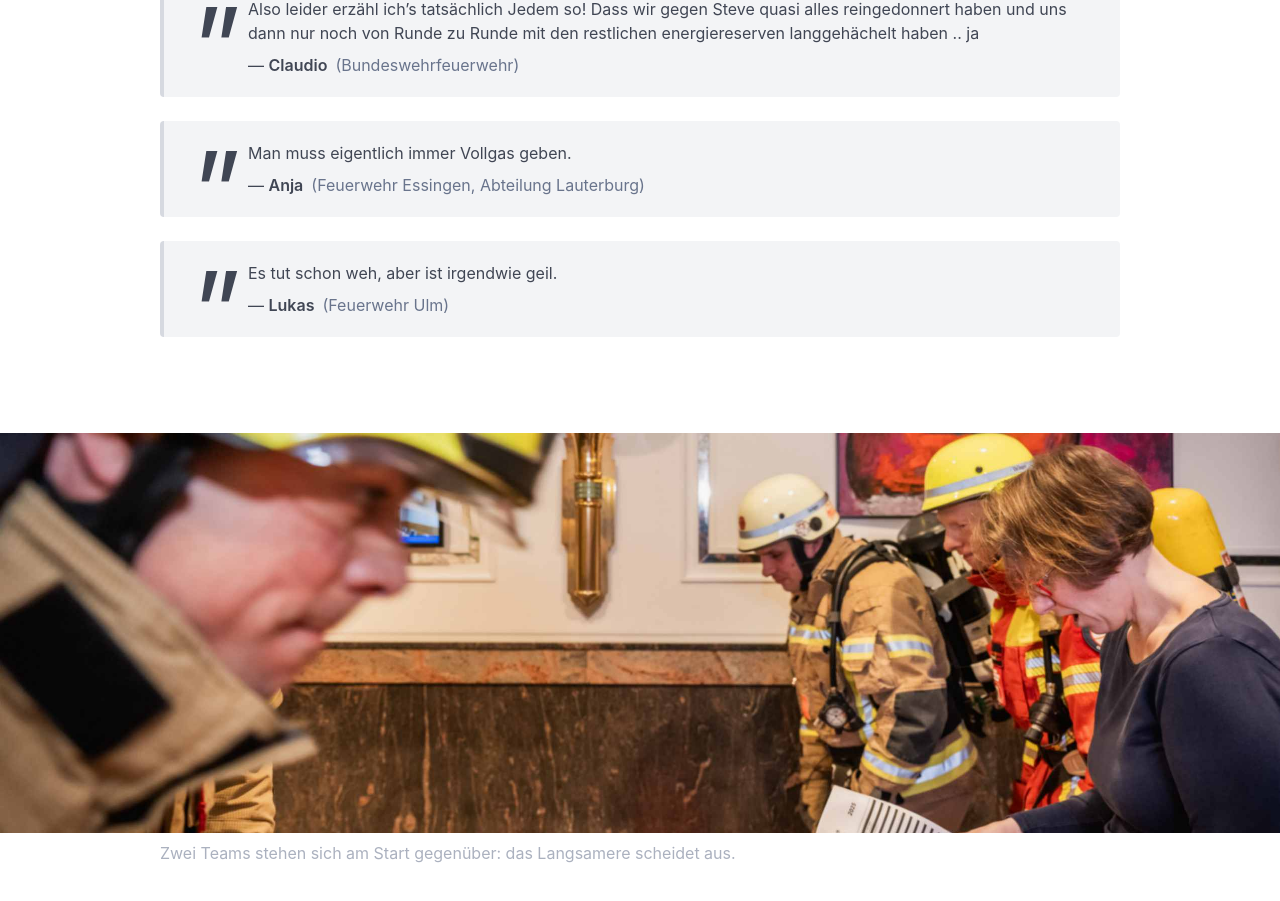
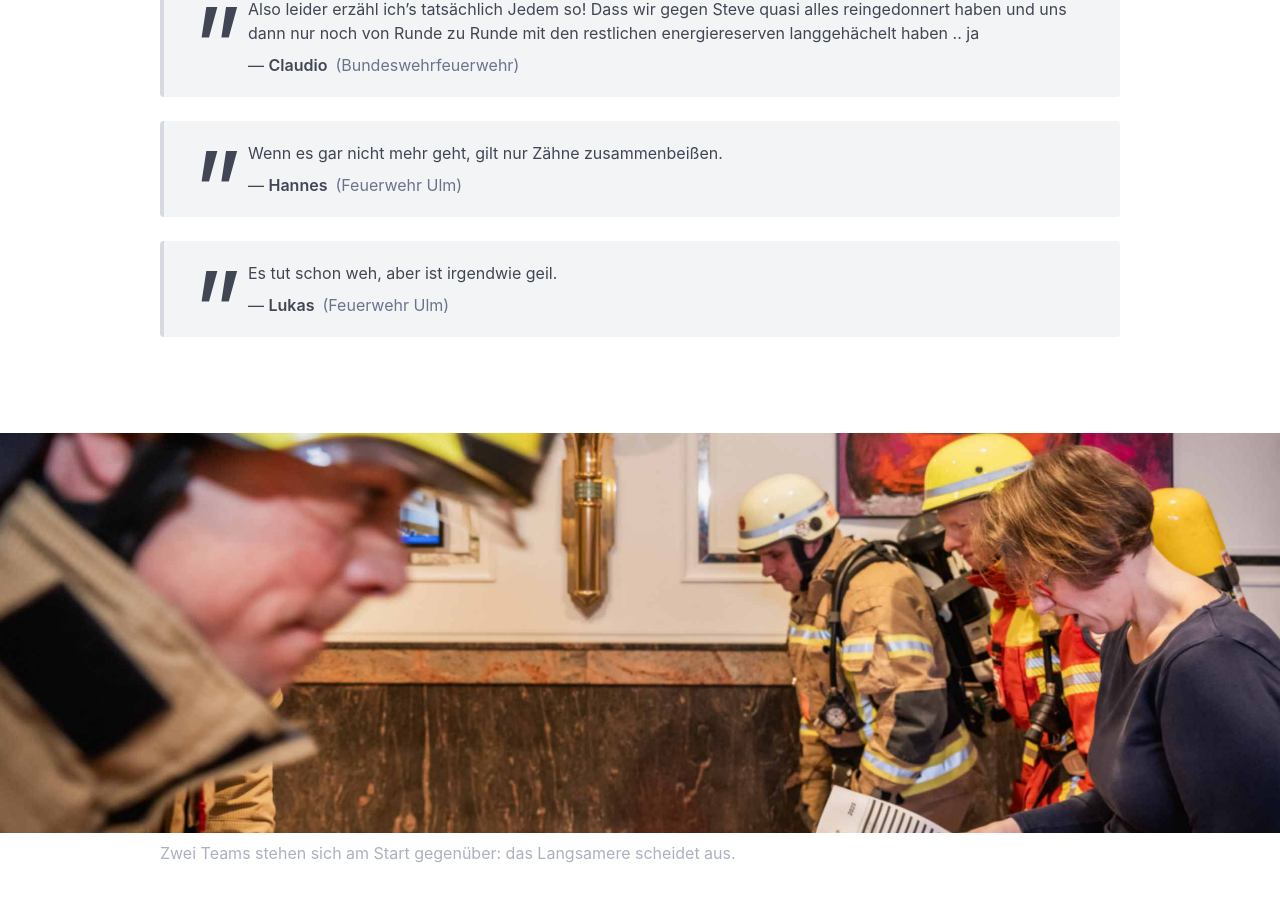
Before and after one commit to steffkes/schachmatt-ulm, a Nuxt app: page / in a window 1280 px wide. Shown: the part 3354-4255 px from the top of the page. Built offline with nearby package versions, Linux system fonts and the light colour scheme; no server answers.

Commit message:
fix hannes's quote

```diff
--- a/pages/index.vue
+++ b/pages/index.vue
@@ -154,13 +154,11 @@
       <article class="message">
         <div class="message-body">
           <blockquote>
-            <p>Man muss eigentlich immer Vollgas geben.</p>
+            <p>Wenn es gar nicht mehr geht, gilt nur Zähne zusammenbeißen.</p>
           </blockquote>
           <p class="mt-2">
-            — <strong>Anja</strong>
-            <span class="ml-2 has-text-grey"
-              >(Feuerwehr Essingen, Abteilung Lauterburg)</span
-            >
+            — <strong>Hannes</strong>
+            <span class="ml-2 has-text-grey">(Feuerwehr Ulm)</span>
           </p>
         </div>
       </article>
```
